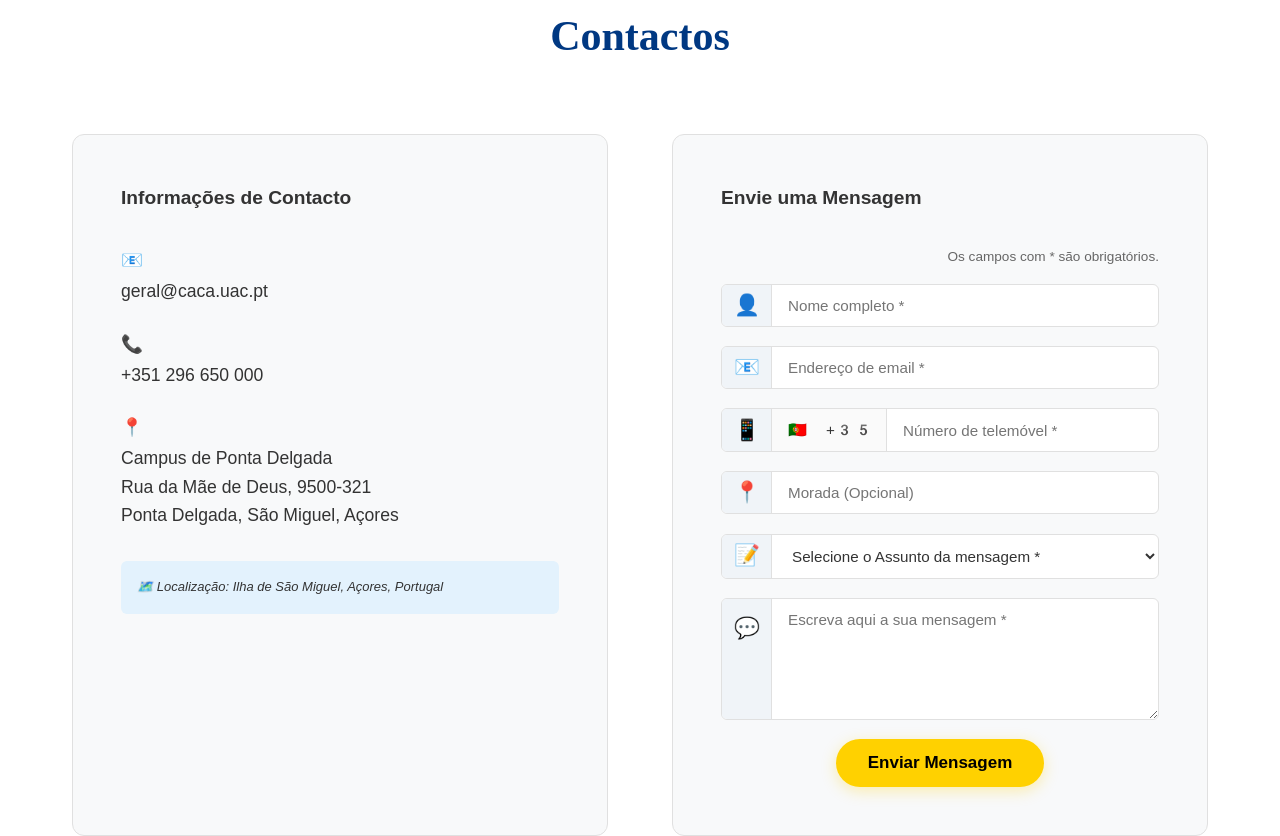
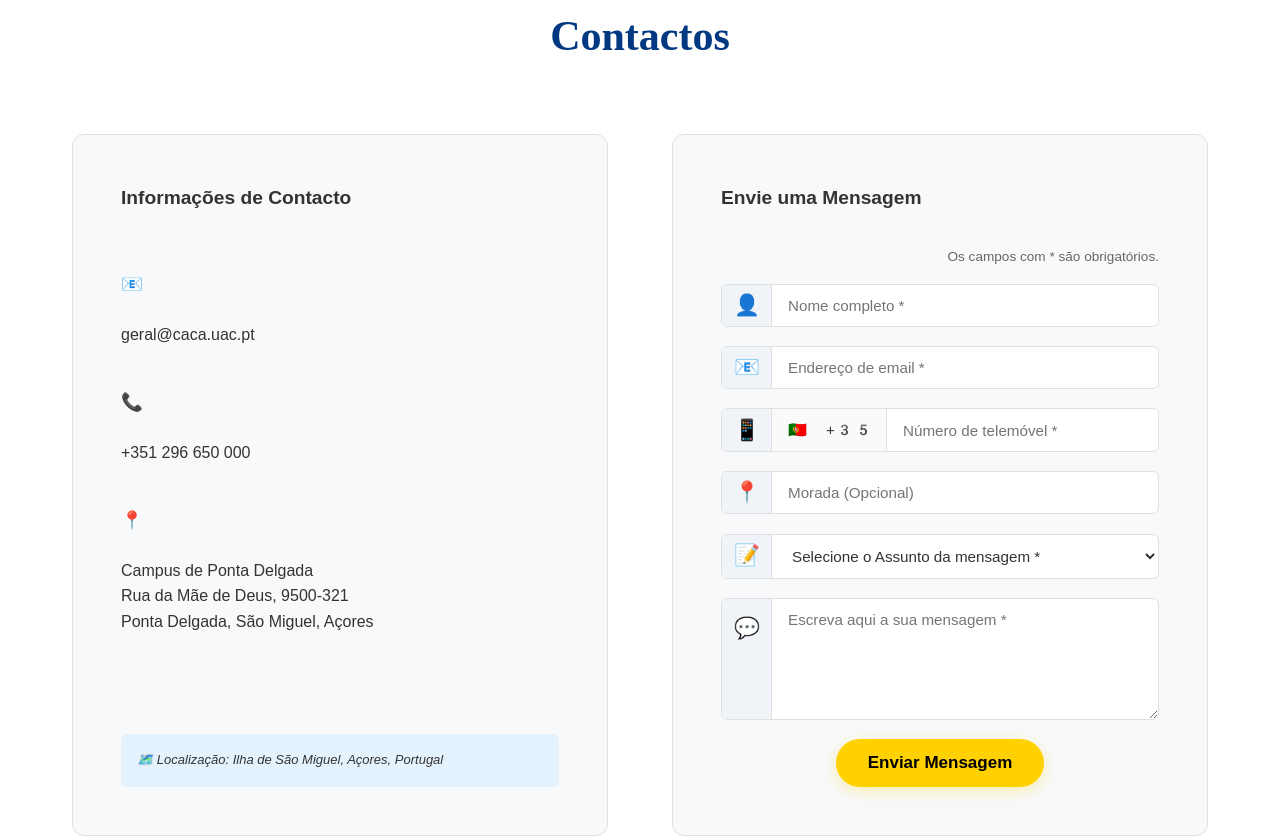
Before and after one commit to xaviluisxavier/CACA_Landing_Page, a plain HTML site: page index.html in a window 1280 px wide. Shown: the part 2813-3649 px from the top of the page. Drawn offline with nearby package versions, Linux system fonts and the light colour scheme; a web font is replaced by a local one.

Commit message:
Update style.css

```diff
--- a/style.css
+++ b/style.css
@@ -99,6 +99,7 @@ button {
     text-align: center;
 }
 
+/*  CABEÇALHO E NAVEGAÇÃO  */
 .header {
     background-color: var(--color-white);
     border-bottom: 1px solid var(--color-light-gray);
@@ -175,6 +176,7 @@ button {
     top: 1.2rem;
 }
 
+/*  BOTÕES  */
 .btn {
     display: inline-block;
     background-color: var(--color-secondary);
@@ -228,6 +230,7 @@ section {
     font-style: italic;
 }
 
+/* --- HERO SECTION --- */
 .hero {
     background: linear-gradient(135deg, var(--color-primary) 0%, var(--color-primary-dark) 100%);
     color: var(--color-white);
@@ -271,6 +274,7 @@ section {
     color: #E3F2FD;
 }
 
+/*  CARROSSEL  */
 .carousel {
     position: relative;
     border-radius: var(--border-radius);
@@ -302,6 +306,7 @@ section {
     z-index: 1;
 }
 
+/*  INVESTIGAÇÃO  */
 .research-areas {
     overflow: hidden;
     max-height: 0;
@@ -373,6 +378,7 @@ section {
     color: var(--color-dark-gray);
 }
 
+/*  PARCEIROS  */
 .partners {
     background-color: var(--color-white);
 }
@@ -419,6 +425,7 @@ section {
     font-style: italic;
 }
 
+/*  OPORTUNIDADES  */
 .opportunities {
     background: linear-gradient(to bottom, var(--color-white) 0%, var(--color-off-white) 100%);
 }
@@ -470,6 +477,7 @@ section {
     color: var(--color-gray);
 }
 
+/*  GRÁFICO DE OPORTUNIDADES  */
 .grafico-placeholder {
     display: flex;
     width: 100%;
@@ -507,6 +515,7 @@ section {
     stroke: #ddd;
 }
 
+/*  CONTACTOS  */
 .contacts {
     background-color: var(--color-white);
 }
@@ -525,12 +534,22 @@ section {
     padding: var(--spacing-lg);
 }
 
+.contact-info {
+    display: flex;
+    flex-direction: column;
+}
+
 .contact-info-title,
 .contact-form-title {
     font-size: 1.2rem;
     font-weight: 700;
     margin-bottom: var(--spacing-md);
 }
+
+.contact-info-title {
+    margin-bottom: 3.5rem;
+}
+
 
 .contact-item {
     margin-bottom: 1.5rem;
@@ -541,13 +560,14 @@ section {
     font-size: 1.1rem;
     font-weight: 600;
     color: var(--color-primary);
-    margin-bottom: 0.2rem;
+    margin-bottom: 1.5rem;
 }
 
 .contact-value {
     display: block;
-    font-size: 1.1rem;
+    font-size: 1rem;
     font-style: normal;
+    margin-bottom: 1rem;
 }
 
 .contact-value a:hover,
@@ -556,15 +576,18 @@ section {
     text-decoration: underline;
 }
 
+
 .location-note {
     background-color: #E3F2FD;
     padding: var(--spacing-sm);
     border-radius: 6px;
     font-size: 0.8125rem;
     font-style: italic;
-    margin-top: var(--spacing-md);
+    margin-top: auto;
+    display: block;
 }
 
+/*  FORMULÁRIO  */
 .form-mandatory-note {
     font-size: 0.85rem;
     color: var(--color-gray);
@@ -629,8 +652,6 @@ section {
     outline: none;
 }
 
-
-
 .form-group .country-select {
     appearance: none;
     width: max-content;
@@ -646,6 +667,7 @@ section {
     min-height: 120px;
 }
 
+/*  BOTÃO DE VOLTAR AO TOPO  */
 .btn-top {
     display: none;
     position: fixed;
@@ -665,6 +687,7 @@ section {
     background: var(--color-primary-dark);
 }
 
+/*  FOOTER  */
 .footer {
     background-color: var(--color-navy);
     color: var(--color-white);
```
